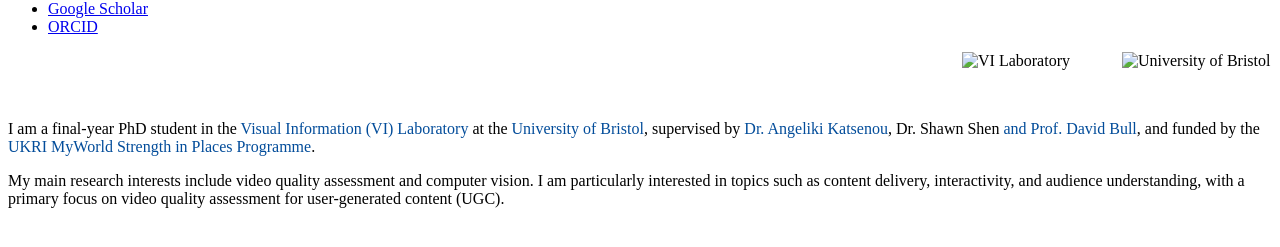
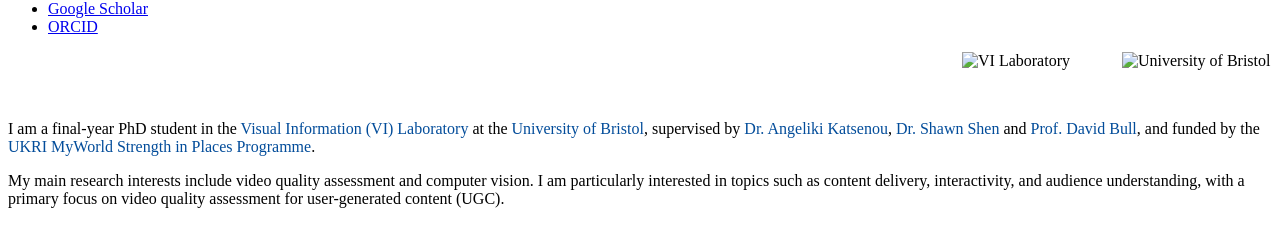
Before and after one commit to xinyiW915/xinyiW915.github.io, a Jekyll site: the page built from _pages/includes/intro.md, in a window 1280 px wide. Shown: the part 465-712 px from the top of the page. Built offline with Jekyll 4.4.1, drawn with Linux system fonts in a browser that asks for light colours; our own code applies the rules of GitHub Pages for plain Markdown files.

Commit message:
Fix formatting of supervisor names in intro.md

```diff
--- a/_pages/includes/intro.md
+++ b/_pages/includes/intro.md
@@ -14,6 +14,6 @@ a.noul:hover {
 <div style="clear: both;"></div>
 <br>
 
-I am a final-year PhD student in the <a class="noul" href="https://vilab.blogs.bristol.ac.uk/">Visual Information (VI) Laboratory</a> at the <a class="noul" href="https://www.bristol.ac.uk/">University of Bristol</a>, supervised by <a class="noul" href="https://angkats.github.io/">Dr. Angeliki Katsenou</a>, Dr. Shawn Shen <a class="noul" href="https://shawnshenjx.github.io/"> and <a class="noul" href="https://david-bull.github.io/">Prof. David Bull</a>, and funded by the <a class="noul" href="https://www.myworld-creates.com/">UKRI MyWorld Strength in Places Programme</a>.
+I am a final-year PhD student in the <a class="noul" href="https://vilab.blogs.bristol.ac.uk/">Visual Information (VI) Laboratory</a> at the <a class="noul" href="https://www.bristol.ac.uk/">University of Bristol</a>, supervised by <a class="noul" href="https://angkats.github.io/">Dr. Angeliki Katsenou</a>, <a class="noul" href="https://shawnshenjx.github.io/">Dr. Shawn Shen</a> and <a class="noul" href="https://david-bull.github.io/">Prof. David Bull</a>, and funded by the <a class="noul" href="https://www.myworld-creates.com/">UKRI MyWorld Strength in Places Programme</a>.
 
 My main research interests include video quality assessment and computer vision. I am particularly interested in topics such as content delivery, interactivity, and audience understanding, with a primary focus on video quality assessment for user-generated content (UGC).
```
